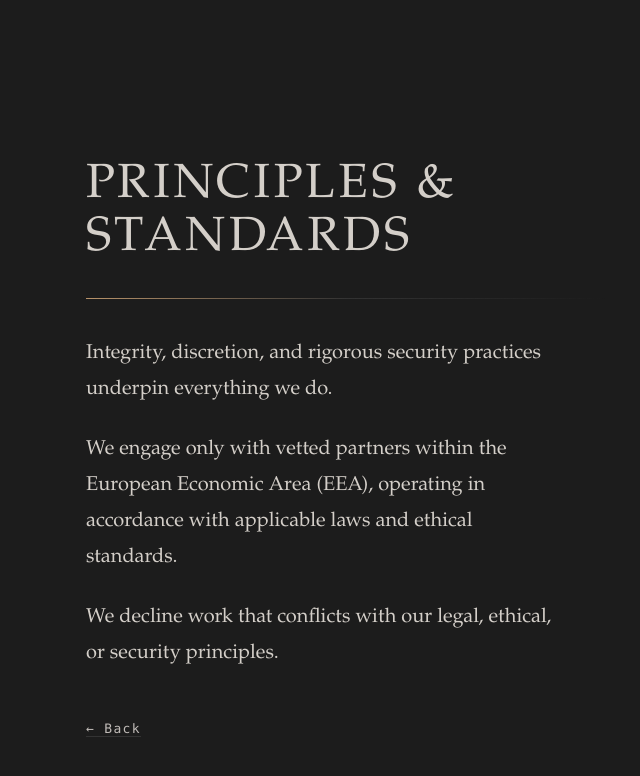
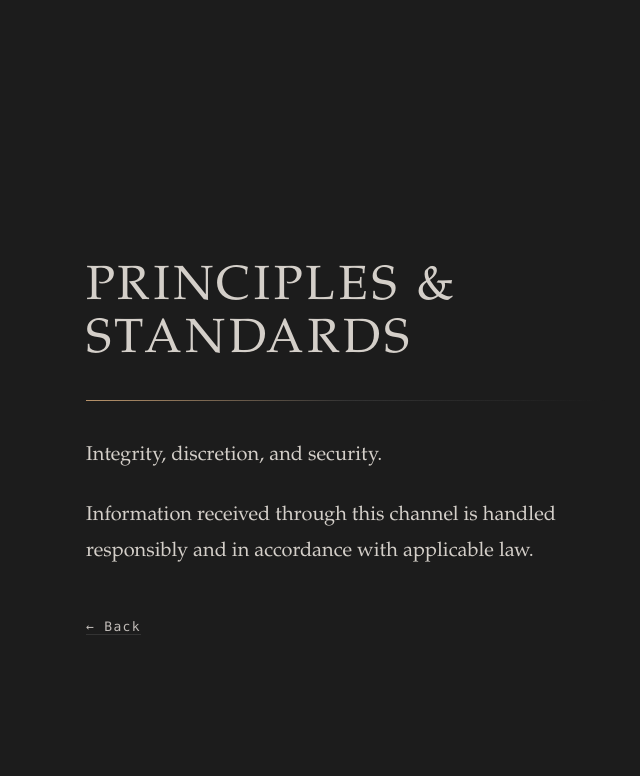
Before and after one commit to drj-diskret/drj-diskret.github.io, a Jekyll site: the page built from standards.md, in a window 1280 px wide. Shown: the top 776 px of the page, without its empty margins (294-934 px from the left). Built offline with Jekyll 4.4.1, drawn with Linux system fonts in a browser that asks for light colours.

Commit message:
Update standards.md

```diff
--- a/standards.md
+++ b/standards.md
@@ -8,9 +8,8 @@ layout: default
 </header>
 
 <div class="standards-body">
-  <p>Integrity, discretion, and rigorous security practices underpin everything we do.</p>
-  <p>We engage only with vetted partners within the European Economic Area (EEA), operating in accordance with applicable laws and ethical standards.</p>
-  <p>We decline work that conflicts with our legal, ethical, or security principles.</p>
+  <p>Integrity, discretion, and security.</p>
+  <p>Information received through this channel is handled responsibly and in accordance with applicable law.</p>
 </div>
 
 <footer><a href="/" class="footer-link">← Back</a></footer>
```
